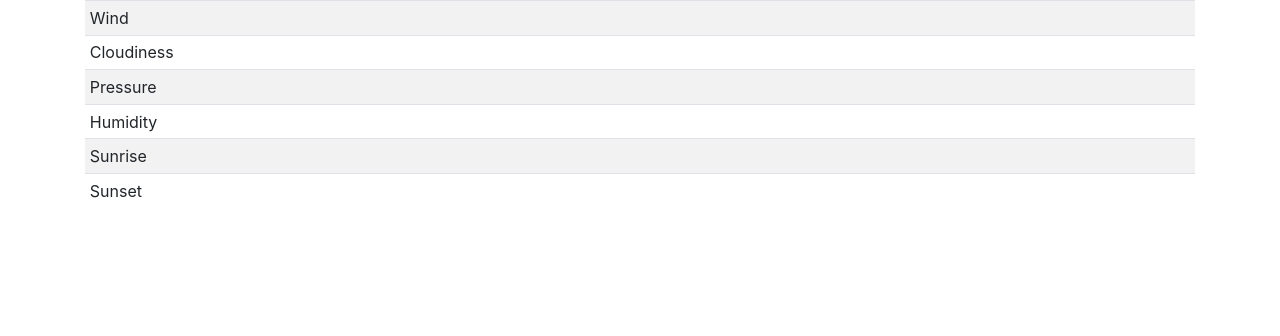
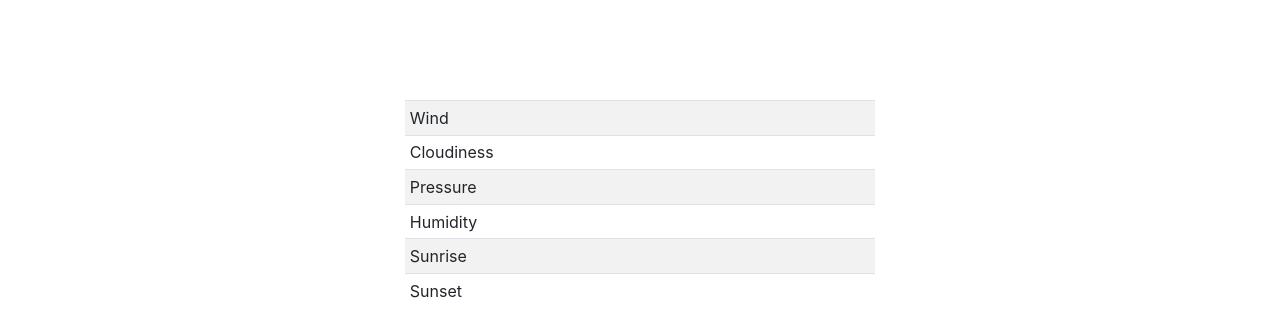
Before and after one commit to MadalinGrama/Meteo.js, a plain HTML site: page demo/index.html in a window 1280 px wide. Drawn offline with nearby package versions, Linux system fonts and the light colour scheme; no server answers.

Commit message:
Add style to head

```diff
--- a/demo/index.html
+++ b/demo/index.html
@@ -17,9 +17,14 @@
   <script src="https://code.jquery.com/jquery-3.4.1.slim.min.js" integrity="sha384-J6qa4849blE2+poT4WnyKhv5vZF5SrPo0iEjwBvKU7imGFAV0wwj1yYfoRSJoZ+n" crossorigin="anonymous"></script>
   <script src="https://cdn.jsdelivr.net/npm/popper.js@1.16.0/dist/umd/popper.min.js" integrity="sha384-Q6E9RHvbIyZFJoft+2mJbHaEWldlvI9IOYy5n3zV9zzTtmI3UksdQRVvoxMfooAo" crossorigin="anonymous"></script>
   <script src="https://stackpath.bootstrapcdn.com/bootstrap/4.4.1/js/bootstrap.min.js" integrity="sha384-wfSDF2E50Y2D1uUdj0O3uMBJnjuUD4Ih7YwaYd1iqfktj0Uod8GCExl3Og8ifwB6" crossorigin="anonymous"></script>
-
-
   <meta name="theme-color" content="#fafafa">
+  <style>
+  #demo {
+    position: relative;
+    width: 500px;
+    top: 100px;
+  }
+  </style>
 </head>
 
 <body>
```
